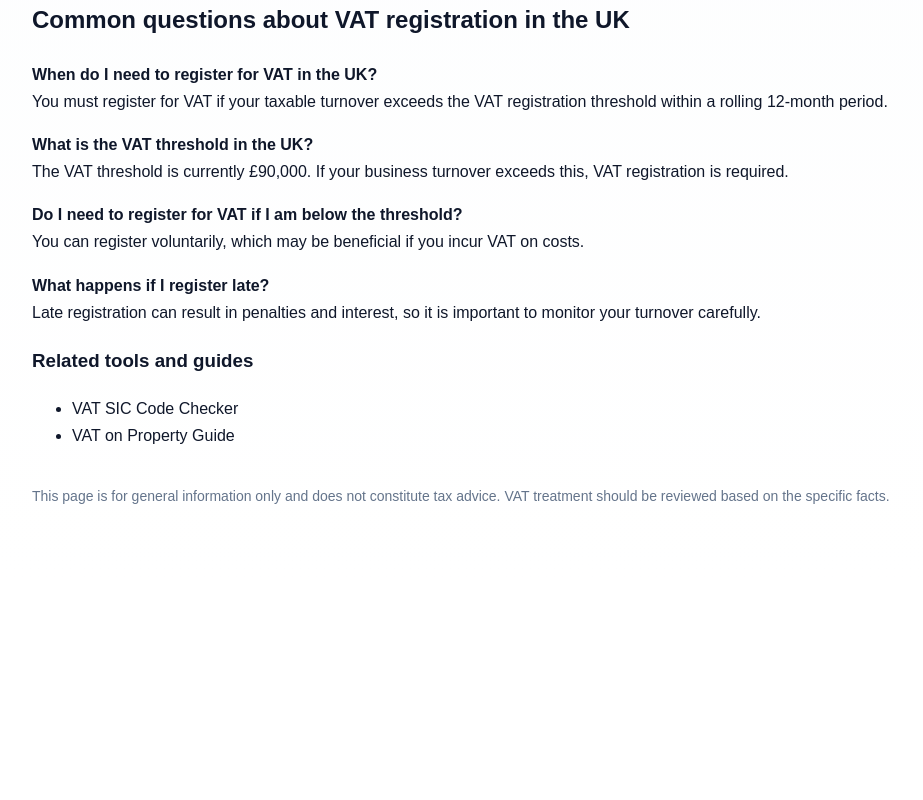
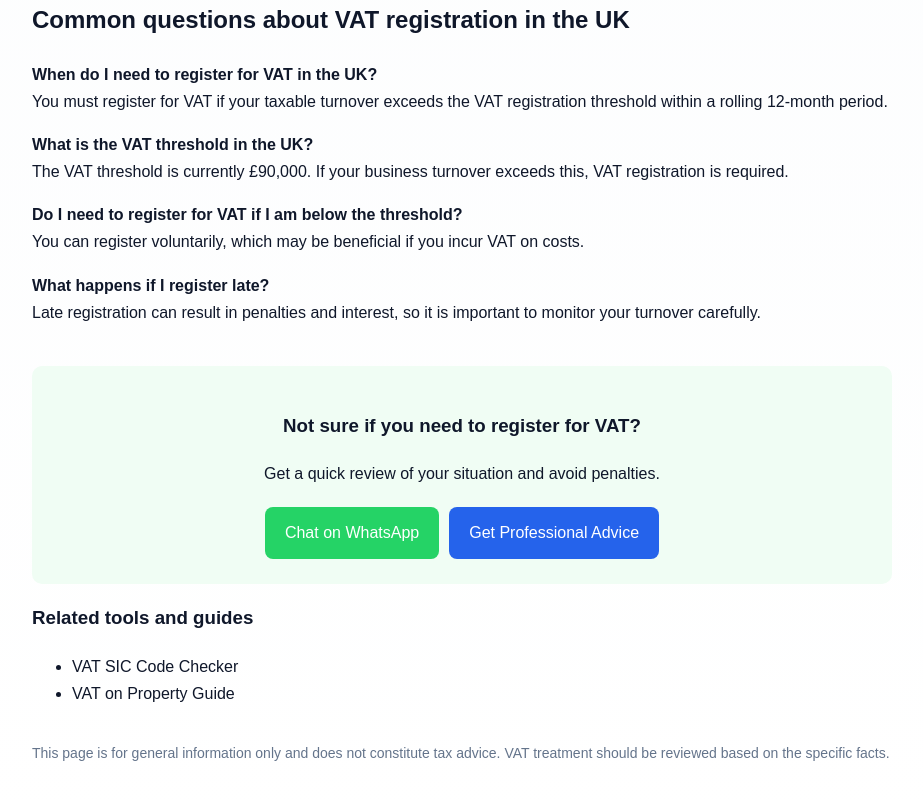
Before and after one commit to HalaDigitalLtd/uktaxcalculator-app, a Next.js app: page /vat-registration in a window 1280 px wide. Shown: the part 1680-2480 px from the top of the page, without its empty margins (178-1101 px from the left). Before the commit the page ends 2262 px from the top, so only its background shows below. Built offline with nearby package versions, Linux system fonts and the light colour scheme.

Commit message:
Add conversion CTA section to VAT registration page

```diff
--- a/app/vat-registration/page.tsx
+++ b/app/vat-registration/page.tsx
@@ -105,6 +105,50 @@ You can register voluntarily, which may be beneficial if you incur VAT on costs.
 
 <p><strong>What happens if I register late?</strong><br/>
 Late registration can result in penalties and interest, so it is important to monitor your turnover carefully.</p>
+        <div style={{
+  marginTop: "40px",
+  padding: "25px",
+  background: "#f0fdf4",
+  borderRadius: "10px",
+  textAlign: "center"
+}}>
+  <h3>Not sure if you need to register for VAT?</h3>
+
+  <p style={{ marginTop: "10px" }}>
+    Get a quick review of your situation and avoid penalties.
+  </p>
+
+  <div style={{ marginTop: "20px" }}>
+    <a
+      href="https://wa.me/447884063169?text=Hi%20Ikram,%20I%20need%20help%20checking%20whether%20I%20need%20to%20register%20for%20VAT."
+      style={{
+        padding: "12px 20px",
+        background: "#25D366",
+        color: "white",
+        borderRadius: "8px",
+        textDecoration: "none",
+        marginRight: "10px",
+        display: "inline-block"
+      }}
+    >
+      Chat on WhatsApp
+    </a>
+
+    <a
+      href="/quote"
+      style={{
+        padding: "12px 20px",
+        background: "#2563eb",
+        color: "white",
+        borderRadius: "8px",
+        textDecoration: "none",
+        display: "inline-block"
+      }}
+    >
+      Get Professional Advice
+    </a>
+  </div>
+</div>
        <h3>Related tools and guides</h3>
 
 <ul>
```
